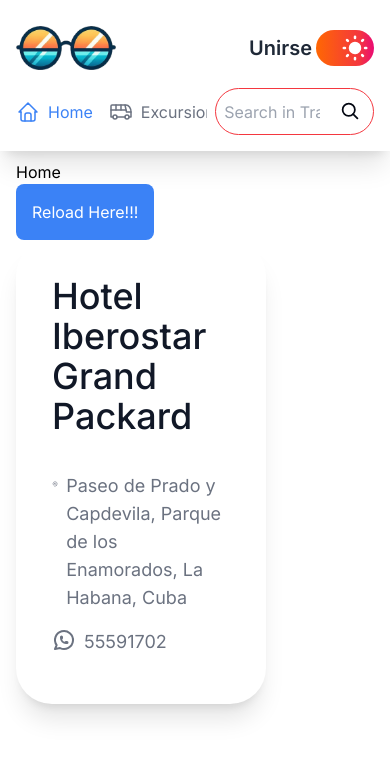
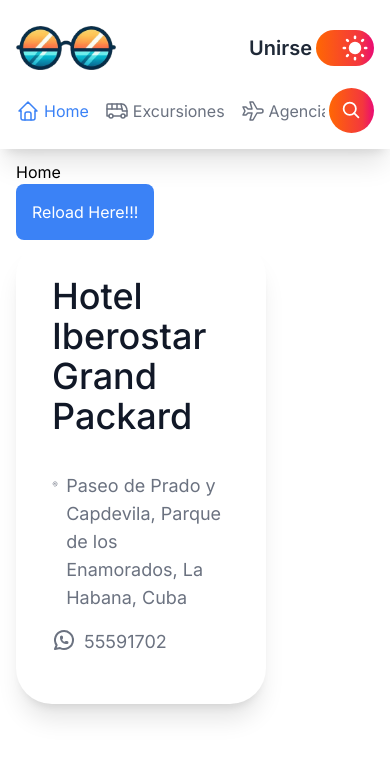
Before and after one commit to Val020213/travel-agency-frontend, a Next.js app: page / in a window 390 px wide. Shown: the top 758 px of the page. Built offline with nearby package versions, Linux system fonts and the light colour scheme; a web font is replaced by a local one.

Commit message:
feat/searchbarOpen

```diff
--- a/src/app/globals.css
+++ b/src/app/globals.css
@@ -1,16 +1,6 @@
 @tailwind base;
 @tailwind components;
 @tailwind utilities;
-
-::-webkit-scrollbar {
-  display: none;
-  -ms-overflow-style: none; /* IE and Edge */
-  scrollbar-width: none; /* Firefox */
-}
-
-::-webkit-scrollbar-thumb {
-  display: none;
-}
 
 input {
   outline: none;
--- a/src/ui/layout/Categories.tsx
+++ b/src/ui/layout/Categories.tsx
@@ -9,7 +9,7 @@
   return (
     <div
       className={clsx(
-        'flex flex-row justify-start min-w-7 md:justify-center items-center w-full gap-4 md:gap-16',
+        'flex flex-row flex-1 min-w-6 w-full justify-start md:justify-center items-center gap-4 md:gap-16',
         'overflow-x-auto'
       )}
     >
@@ -17,10 +17,13 @@
         <Link
           href={category.href}
           key={index}
-          className={clsx('gap-2 flex flex-row items-center', {
-            'text-blue-500': category.href === currentPath,
-            'text-gray-500 dark:text-gray-300': category.href !== currentPath,
-          })}
+          className={clsx(
+            'gap-1 md:gap-2 flex flex-row justify-start items-center',
+            {
+              'text-blue-500': category.href === currentPath,
+              'text-gray-500 dark:text-gray-300': category.href !== currentPath,
+            }
+          )}
         >
           {category.icon}
           {category.name}
--- a/src/ui/layout/Logo.tsx
+++ b/src/ui/layout/Logo.tsx
@@ -5,7 +5,7 @@
   return (
     <Link
       href={'/'}
-      className='flex items-center justify-start md:flex-row lg:flex-col w-fit'
+      className='flex items-center justify-start md:flex-row lg:flex-col w-fit h-fit min-w-6'
     >
       <Image
         src={require('@/ui/assets/logo.png')}
--- a/src/ui/layout/Navbar.tsx
+++ b/src/ui/layout/Navbar.tsx
@@ -7,6 +7,7 @@
 import clsx from 'clsx';
 import { useBreakpoints } from '@/hooks/useBreakpoint';
 import { Categories } from './Categories';
+import { SearchBarMobile } from './SearchBarMobile';
 
 export const Navbar = () => {
   function useDesktop(): boolean {
@@ -31,7 +32,7 @@
         'absolute top-0'
       )}
     >
-      <div className='flex flex-row gap-8 justify-between items-center w-full'>
+      <div className='flex flex-row md:gap-8 justify-between items-center w-full'>
         <div className='lg:basis-1/4'>
           <Logo />
         </div>
@@ -46,11 +47,9 @@
       <div className={clsx('w-full p-1', { hidden: !useTablet() })}>
         <SearchBar />
       </div>
-      <div className='flex flex-row gap-2 justify-between items-center w-full'>
+      <div className='flex flex-row gap-1 justify-between items-center w-full'>
         <Categories />
-        <div className={clsx({ hidden: !useMobile() })}>
-          <SearchBar />
-        </div>
+        {useMobile() && <SearchBarMobile />}
       </div>
     </div>
   );
--- a/src/ui/layout/NavbarMobile.tsx
+++ /dev/null
@@ -1,16 +0,0 @@
-import { useState } from 'react';
-import { SearchBar } from '@/ui/layout/SearchBar';
-import clsx from 'clsx';
-
-export const NavbarMobile = () => {
-  const [active, setActive] = useState(false);
-  const handleClick = () => {
-    setActive(!active);
-  };
-
-  return (
-    <button onClick={() => handleClick()} className={clsx('rounded-full')}>
-      <SearchBar />
-    </button>
-  );
-};
--- a/src/ui/layout/SearchBar.tsx
+++ b/src/ui/layout/SearchBar.tsx
@@ -1,5 +1,4 @@
 'use client';
-import React, { useEffect } from 'react';
 import clsx from 'clsx';
 import { IconSearch } from '@tabler/icons-react';
 import { SearchSubmit } from '@/libs/actions';
@@ -7,8 +6,8 @@
 
 export const SearchBar = () => {
   return (
-    <form action={SearchSubmit}>
-      <div
+    <form
+      action={SearchSubmit}
       className={clsx(
         'flex flex-row justify-end items-center',
         'rounded-full h-[45] md:h-max pl-2 gap-2',
@@ -17,9 +16,7 @@
         'hover:shadow-xl dark:hover://TODO Blue Shadow Hover'
       )}
     >
-        <div className='hidden md:block'>
       <Menu />
-        </div>
       <input
         className={clsx(
           'text-gray-800 dark:text-gray-50',
@@ -36,7 +33,6 @@
           className='rounded-full h-[45px] w-[45px] lg:h-12 lg:w-12 p-3 text-gray-950 dark:text-gray-50'
         />
       </button>
-      </div>
     </form>
   );
 };
--- /dev/null
+++ b/src/ui/layout/SearchBarMobile.tsx
@@ -0,0 +1,62 @@
+import clsx from 'clsx';
+import { IconSearch } from '@tabler/icons-react';
+import { SearchSubmit } from '@/libs/actions';
+import { useState } from 'react';
+
+export const SearchBarMobile = () => {
+  const [open, setOpen] = useState<boolean>(false);
+
+  function preAction(formData: FormData) {
+    if (formData.get('query') === '') {
+      setOpen(false);
+    } else {
+      setOpen(true);
+      SearchSubmit(formData);
+    }
+  }
+
+  return (
+    <>
+      {!open ? (
+        <button onClick={() => setOpen(!open)}>
+          <IconSearch
+            stroke={2}
+            className={clsx(
+              'rounded-full',
+              'h-[45px] w-[45px] lg:h-12 lg:w-12',
+              'p-3 text-white',
+              'bg-orangePinkLeft dark:bg-blue-500'
+            )}
+          />
+        </button>
+      ) : (
+        <form
+          action={preAction}
+          className={clsx(
+            'flex flex-row justify-end items-center',
+            'rounded-full h-[45] md:h-max pl-2 gap-2',
+            'bg-white dark:bg-black overflow-visible',
+            'border rounded-full border-[#F4373F] md:border-gray-600 dark:border-blue-600',
+            'hover:shadow-xl dark:hover://TODO Blue Shadow Hover'
+          )}
+        >
+          <input
+            className={clsx(
+              'text-gray-800 dark:text-gray-50',
+              'text-base text-left leading-6 w-full font-normal'
+            )}
+            placeholder='Search in Travelix'
+            type='text'
+            name='query'
+          />
+          <button>
+            <IconSearch
+              stroke={2}
+              className='rounded-full h-[45px] w-[45px] lg:h-12 lg:w-12 p-3 text-gray-950 dark:text-gray-50'
+            />
+          </button>
+        </form>
+      )}
+    </>
+  );
+};
```
Lines whose indentation alone changed are shown as unchanged.
